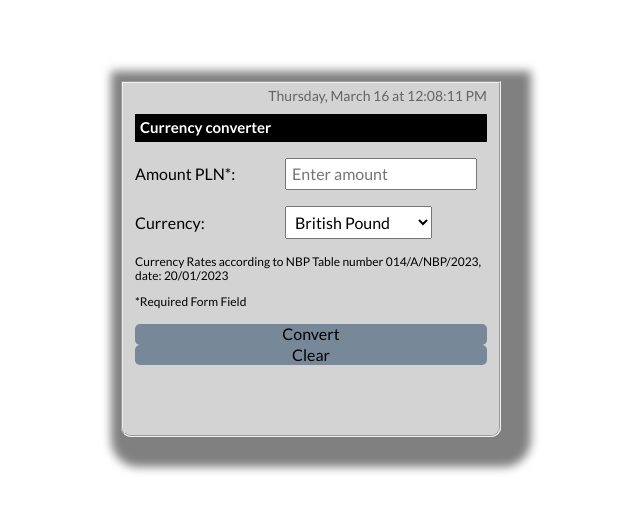
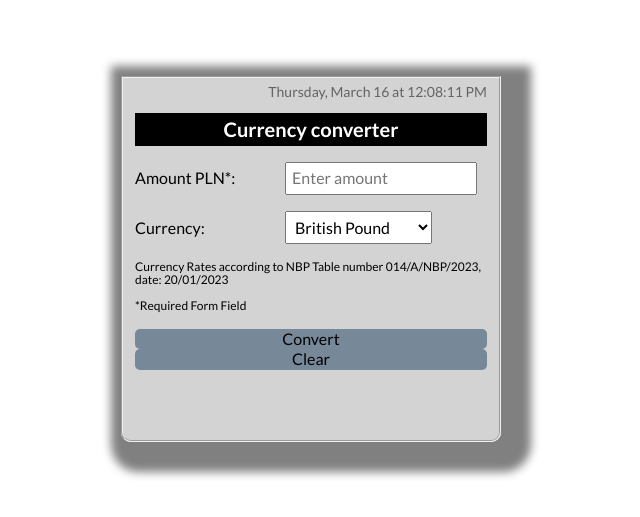
Before and after one commit to Jacek861/currency-converter-react, a React (Create React App) app: page / in a window 1280 px wide. Shown: the part 141-658 px from the top of the page, without its empty margins (329-969 px from the left). Built offline with nearby package versions, Linux system fonts and the light colour scheme.

Commit message:
styles for header update

```diff
--- a/src/Form/Header/style.css
+++ b/src/Form/Header/style.css
@@ -1,6 +1,7 @@
 .form__header {
     background-color: black;
     color: white;
-    font-size: 15px;
+    font-size: 20px;
     padding:5px;
+    text-align: center;
 }
```
